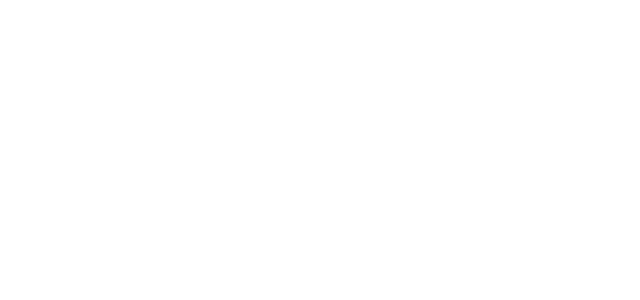
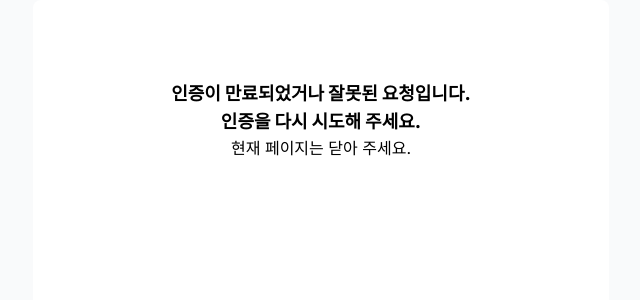
Before and after one commit to Yong-Taek-United/daily-record-front, a Next.js app: page /email/verification/failure in a window 1280 px wide. Shown: the top 300 px of the page, without its empty margins (319-959 px from the left). Built offline with nearby package versions, Linux system fonts and the light colour scheme.

Commit message:
refactor: email verification pages

```diff
--- a/src/pages/email/verification/failure.tsx
+++ b/src/pages/email/verification/failure.tsx
@@ -1,8 +1,17 @@
-import { useEffect } from 'react';
-
 export default function EmailFailure() {
-  useEffect(() => {
-    alert('이메일 인증 실패하였습니다.');
-  }, []);
-  return <div></div>;
+  return (
+    <div className="min-h-screen bg-gray-50">
+      <div className="h-screen max-w-xl mx-auto">
+        <div className="w-full h-full pt-20 bg-white rounded-lg">
+          <p className="m-auto text-base font-bold text-center sm:text-lg">
+            인증이 만료되었거나 잘못된 요청입니다.
+          </p>
+          <p className="m-auto text-base font-bold text-center sm:text-lg">
+            인증을 다시 시도해 주세요.
+          </p>
+          <p className="m-auto text-center">현재 페이지는 닫아 주세요.</p>
+        </div>
+      </div>
+    </div>
+  );
 }
--- a/src/pages/email/verification/success.tsx
+++ b/src/pages/email/verification/success.tsx
@@ -1,8 +1,14 @@
-import { useEffect } from 'react';
-
 export default function EmailSuccess() {
-  useEffect(() => {
-    alert('이메일 인증되었습니다.');
-  }, []);
-  return <div></div>;
+  return (
+    <div className="min-h-screen bg-gray-50">
+      <div className="h-screen max-w-xl mx-auto">
+        <div className="w-full h-full pt-20 bg-white rounded-lg">
+          <p className="m-auto text-base font-bold text-center sm:text-lg">
+            이메일 인증이 완료되었습니다.
+          </p>
+          <p className="m-auto text-center">현재 페이지는 닫아 주세요.</p>
+        </div>
+      </div>
+    </div>
+  );
 }
```
